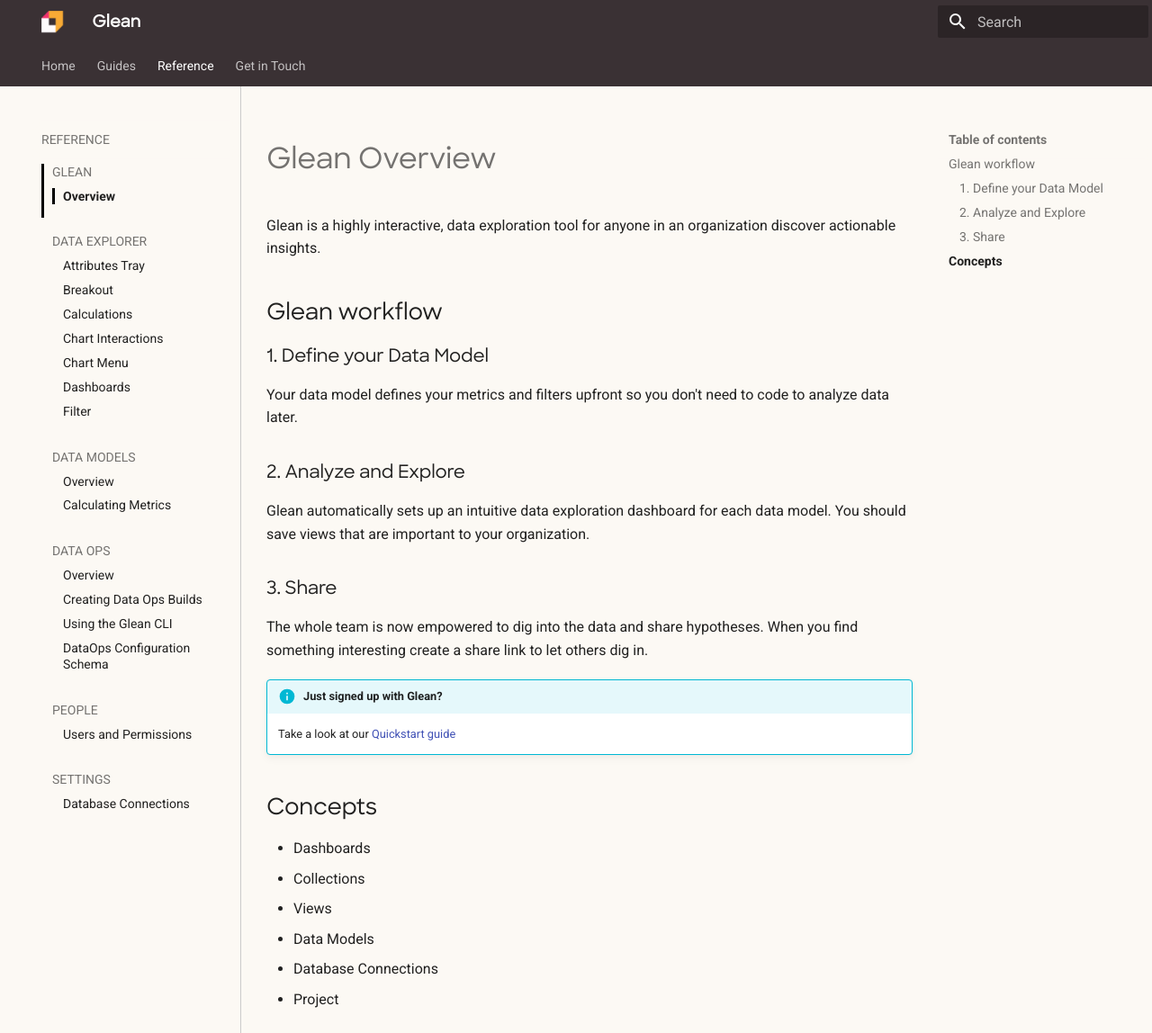
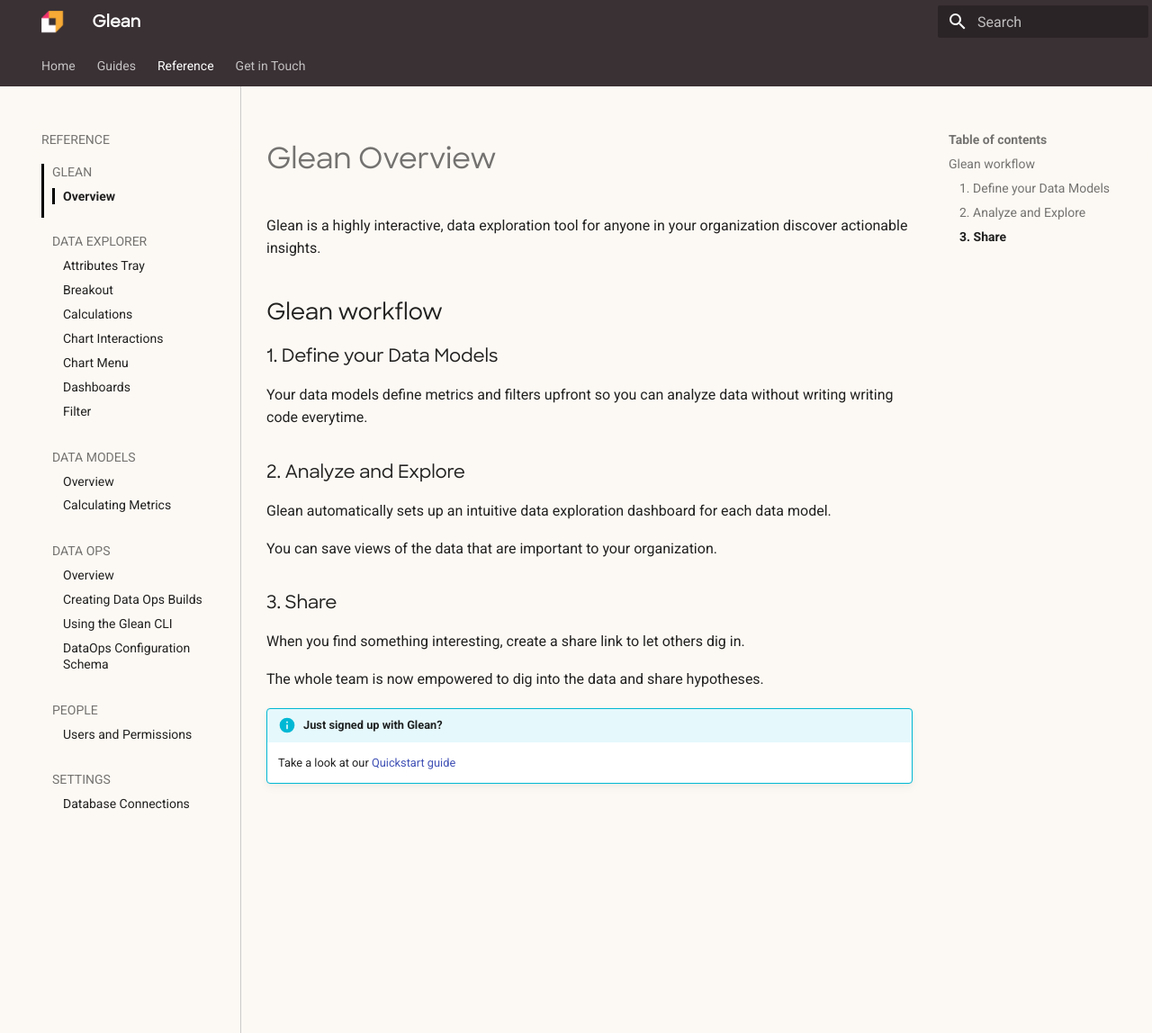
Before and after one commit to gleannyc/documentation, an MkDocs documentation site: the page built from docs/reference/index.md, in a window 1280 px wide and 1148 px high. Shown: the whole window at 90% size. Built offline with MkDocs 1.6.1 and Material for MkDocs 9.7.7, drawn with Linux system fonts in a browser that asks for light colours.

Commit message:
trim down product overview

```diff
--- a/docs/reference/index.md
+++ b/docs/reference/index.md
@@ -1,30 +1,25 @@
 # Glean Overview
 
-Glean is a highly interactive, data exploration tool for anyone in an organization discover actionable insights.
+Glean is a highly interactive, data exploration tool for anyone in your organization discover actionable insights.
 
 ## Glean workflow
 
-### 1.  Define your Data Model
-Your data model defines your metrics and filters upfront so you don't need to code to analyze data later.
+### 1.  Define your Data Models
+
+Your data models define metrics and filters upfront so you can analyze data without writing writing code everytime.
 
 ### 2.  Analyze and Explore
+
 Glean automatically sets up an intuitive data exploration dashboard for each data model.
-You should save views that are important to your organization.
+
+You can save views of the data that are important to your organization.
 
 ### 3.  Share
 
+When you find something interesting, create a share link to let others dig in.
+
 The whole team is now empowered to dig into the data and share hypotheses.
-When you find something interesting create a share link to let others dig in.
 
 !!! info "Just signed up with Glean?"
 
     Take a look at our [Quickstart guide](/guides/quickstart/)
-
-## Concepts
-
-- Dashboards
-- Collections
-- Views
-- Data Models
-- Database Connections
-- Project
```
